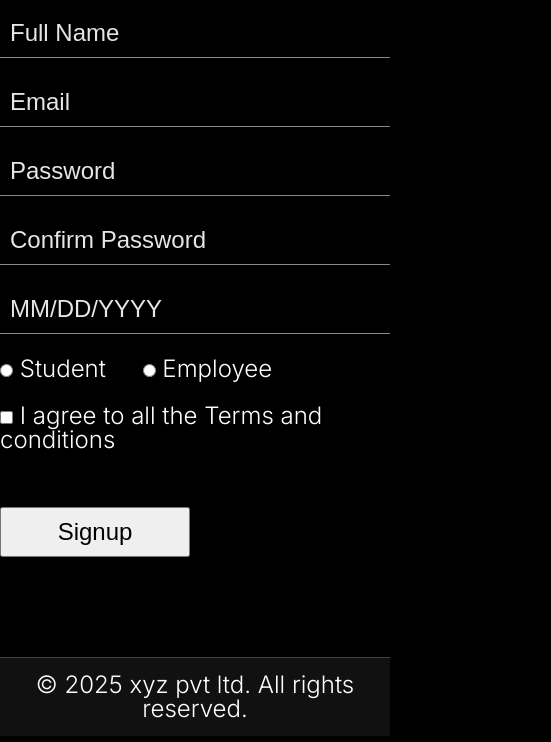
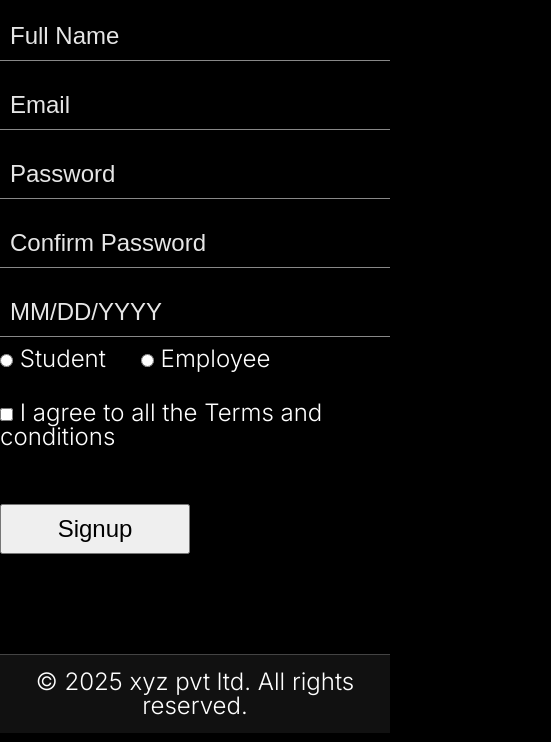
Before and after one commit to priyanshugupta1513/SignupForm, a plain HTML site: page index.html in a window 390 px wide. Shown: the part 102-844 px from the top of the page, 551 px wide, since content can reach past the window. Drawn offline with Linux system fonts and the light colour scheme.

Commit message:
updated css

```diff
--- a/index.html
+++ b/index.html
@@ -25,14 +25,19 @@
                         <input type="text" placeholder="MM/DD/YYYY">
                     </div>
 
-                    <div class="form_group">
-                        <input type="radio" id="student" name="typeOfEmployee" required>
-                        <label for="student">Student</label>
-                        <input type="radio" id="employee" name="typeOfEmployee" required>
-                        <label for="employee">Employee</label>
+                    <div class="form_group1">
+                        <div class="studentRadioButoon">
+                            <input type="radio" id="student" name="typeOfEmployee" required>
+                            <label for="student">Student</label>
+                        </div>
+
+                        <div class="empoyeeRadioButton">
+                            <input type="radio" id="employee" name="typeOfEmployee" required>
+                            <label for="employee">Employee</label>
+                        </div>
                     </div>
 
-                    <div class="form_group">
+                    <div class="form_group2">
                         <input type="checkbox" id="checkbox" required>
                         <label for="checkbox">I agree to all the Terms and conditions</label>
                     </div>
--- a/style.css
+++ b/style.css
@@ -46,7 +46,6 @@ main{
 
 input {
     padding: 10px;
-
 }
 input, textarea {
   font-size: 24px;
@@ -63,8 +62,9 @@ textarea::placeholder {
   opacity: 0.9;
 }
 
-#employee{
-    margin-left: 30px;
+.form_group1 {
+    display: flex;
+    gap: 35px;
 }
 
 .user_info {
@@ -73,7 +73,7 @@ textarea::placeholder {
     flex-direction: column;
     gap: 20px;
 }
-.form_group input{
+.form_group2{
     margin-top: 20px;
 }
 
@@ -91,3 +91,13 @@ footer {
     border-top: 1px solid #444;
     margin-top: 100px;;
 }
+
+
+@media (max-width: 750px) {
+  h1 {
+    width: 150px;
+  }
+  .form_group1 {
+    display: flex;
+  }
+}
```
